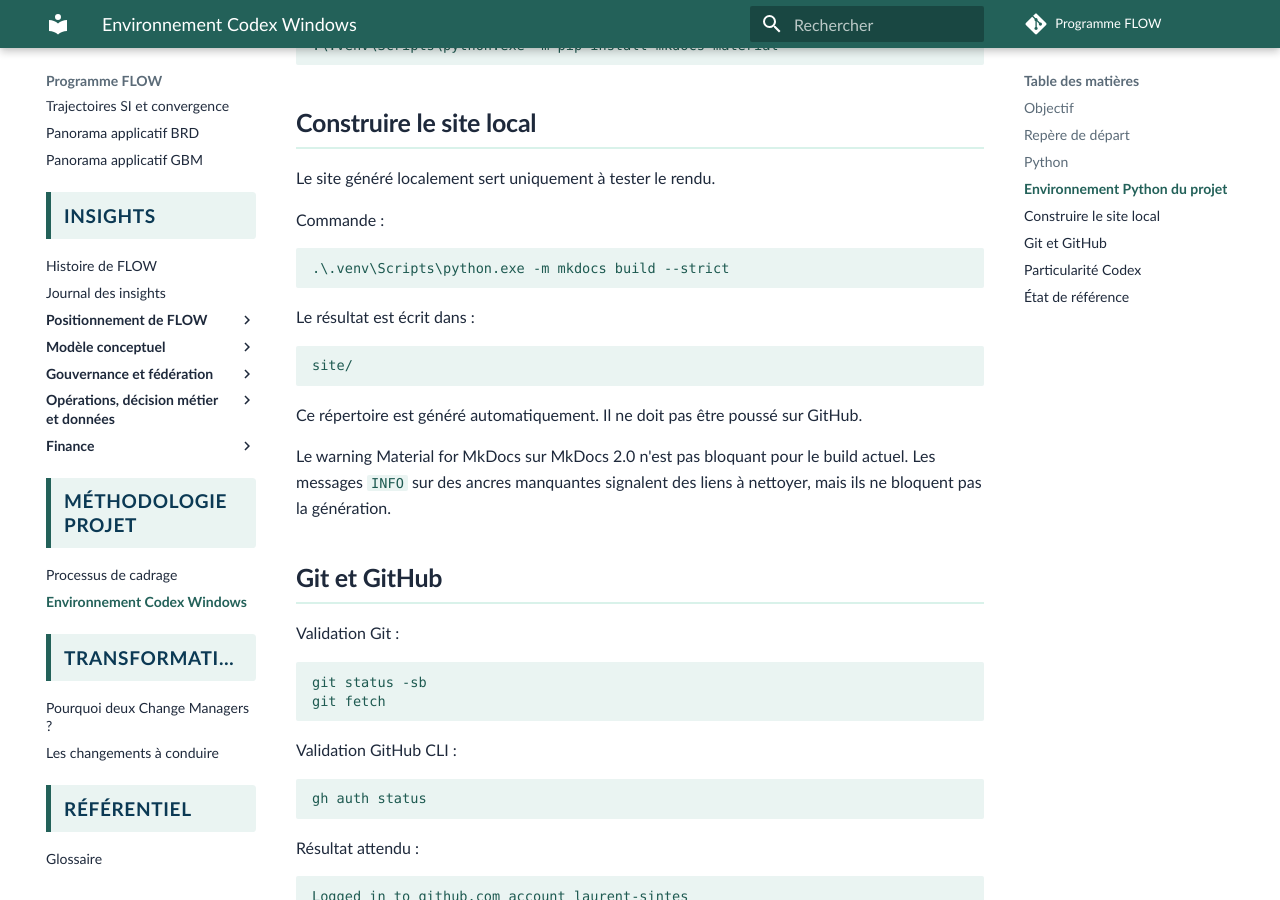
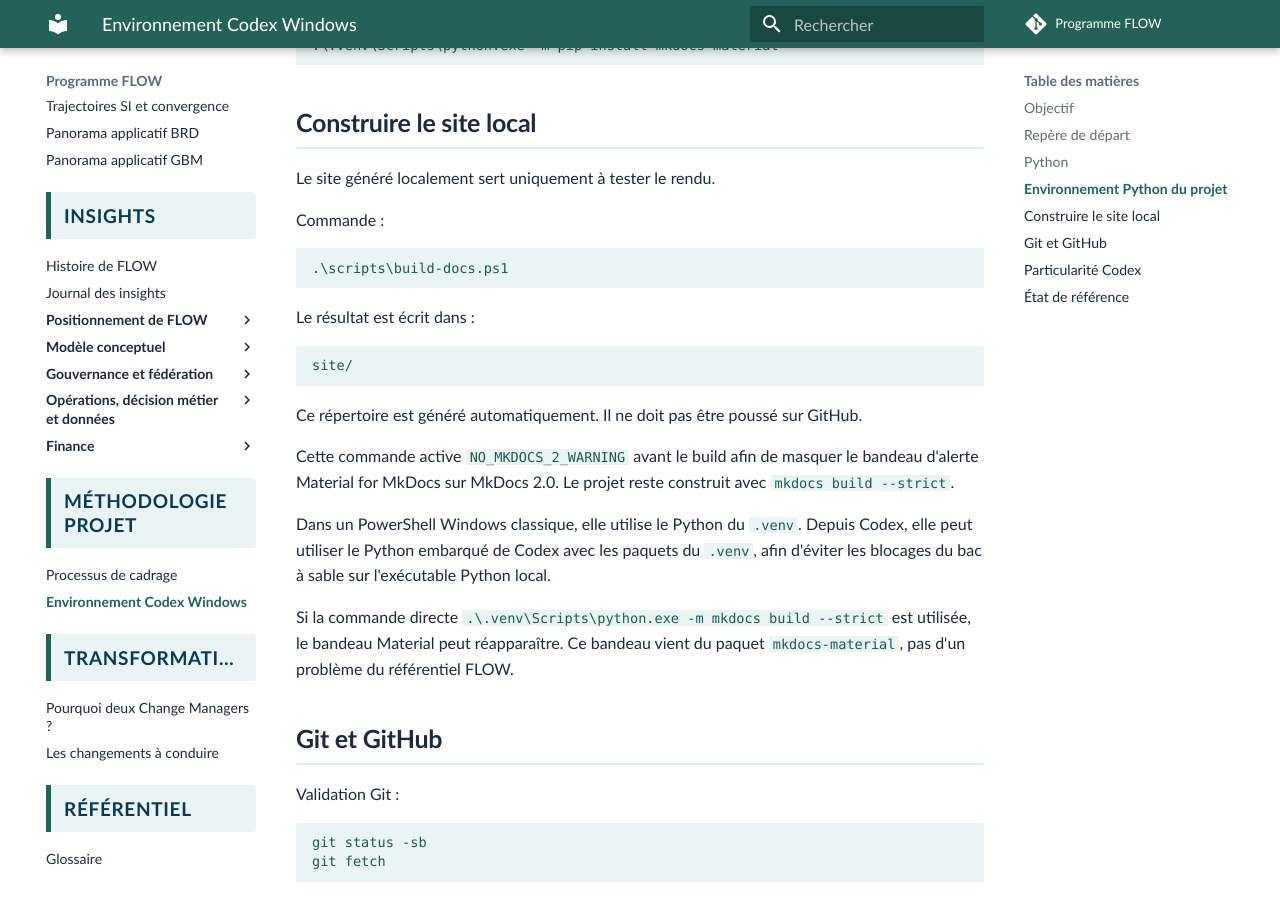
Before and after one commit to laurent-sintes/FLOW-Program, an MkDocs documentation site: the page built from docs/methode/environnement-codex-windows.md, in a window 1280 px wide and 900 px high, scrolled down 1715 px. Built offline with MkDocs 1.6.1 and Material for MkDocs 9.7.7, drawn with Linux system fonts in a browser that asks for light colours; comment, search, counter and statistics services are not loaded; some of the changed text lies outside the part shown.

Commit message:
Fix build warnings and anchors

````diff
--- a/docs/methode/environnement-codex-windows.md
+++ b/docs/methode/environnement-codex-windows.md
@@ -83,7 +83,7 @@ Le site généré localement sert uniquement à tester le rendu.
 Commande :
 
 ```powershell
-.\.venv\Scripts\python.exe -m mkdocs build --strict
+.\scripts\build-docs.ps1
 ```
 
 Le résultat est écrit dans :
@@ -94,7 +94,11 @@ site/
 
 Ce répertoire est généré automatiquement. Il ne doit pas être poussé sur GitHub.
 
-Le warning Material for MkDocs sur MkDocs 2.0 n'est pas bloquant pour le build actuel. Les messages `INFO` sur des ancres manquantes signalent des liens à nettoyer, mais ils ne bloquent pas la génération.
+Cette commande active `NO_MKDOCS_2_WARNING` avant le build afin de masquer le bandeau d'alerte Material for MkDocs sur MkDocs 2.0. Le projet reste construit avec `mkdocs build --strict`.
+
+Dans un PowerShell Windows classique, elle utilise le Python du `.venv`. Depuis Codex, elle peut utiliser le Python embarqué de Codex avec les paquets du `.venv`, afin d'éviter les blocages du bac à sable sur l'exécutable Python local.
+
+Si la commande directe `.\.venv\Scripts\python.exe -m mkdocs build --strict` est utilisée, le bandeau Material peut réapparaître. Ce bandeau vient du paquet `mkdocs-material`, pas d'un problème du référentiel FLOW.
 
 ## Git et GitHub
 
@@ -166,7 +170,7 @@ L'environnement est considéré comme sain lorsque :
 - Python Windows répond en `3.14.6` ;
 - le `.venv` du projet répond en `3.14.6` ;
 - MkDocs répond en `1.6.1` ;
-- `mkdocs build --strict` construit le site ;
+- `.\scripts\build-docs.ps1` construit le site ;
 - `gh auth status` confirme l'authentification GitHub ;
 - `git fetch` passe ;
 - `git status -sb` ne montre pas de changements inattendus hors contenu volontaire.
````
Also changed, not shown: docs/glossaire.md (+5 -5 lines), 1 other file.
